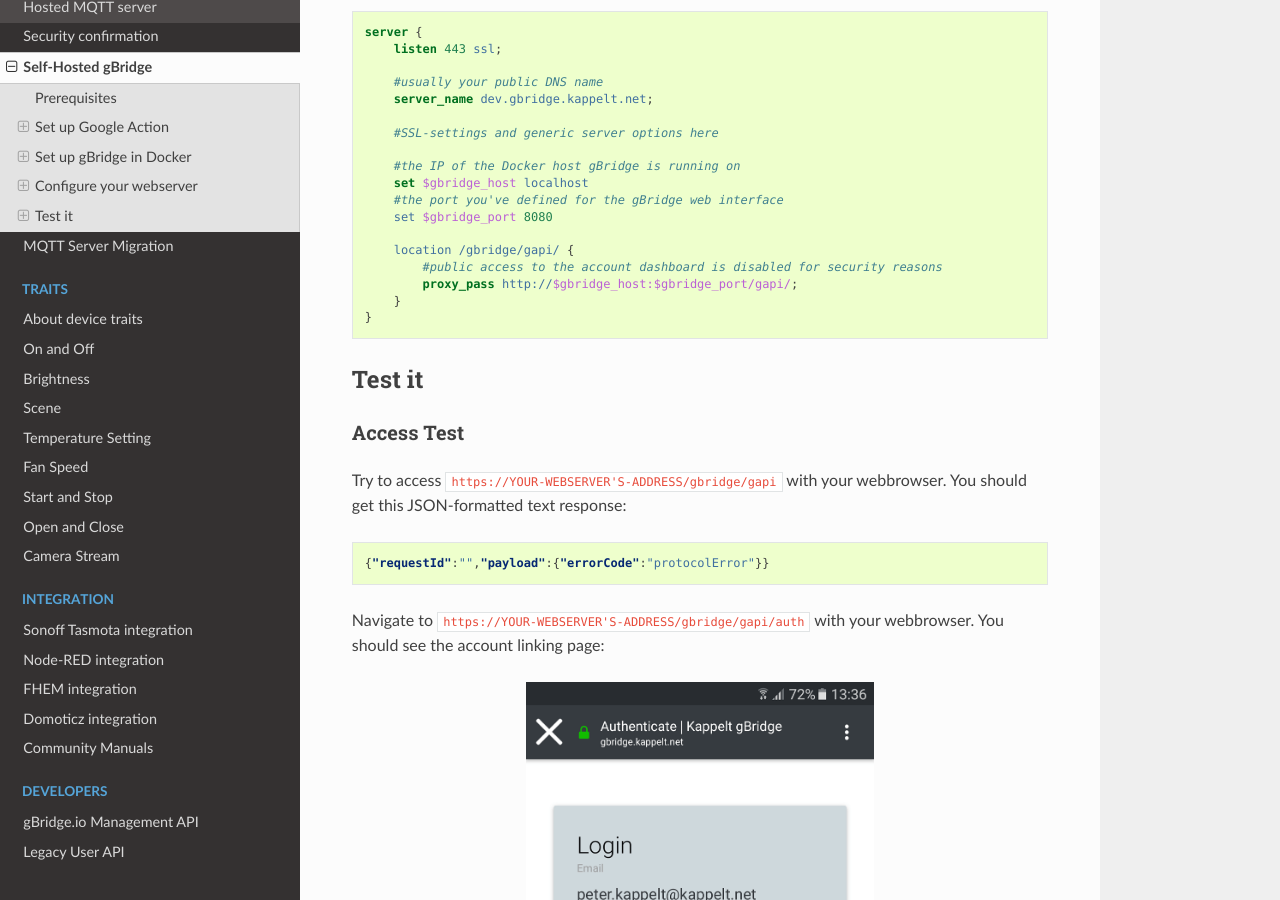
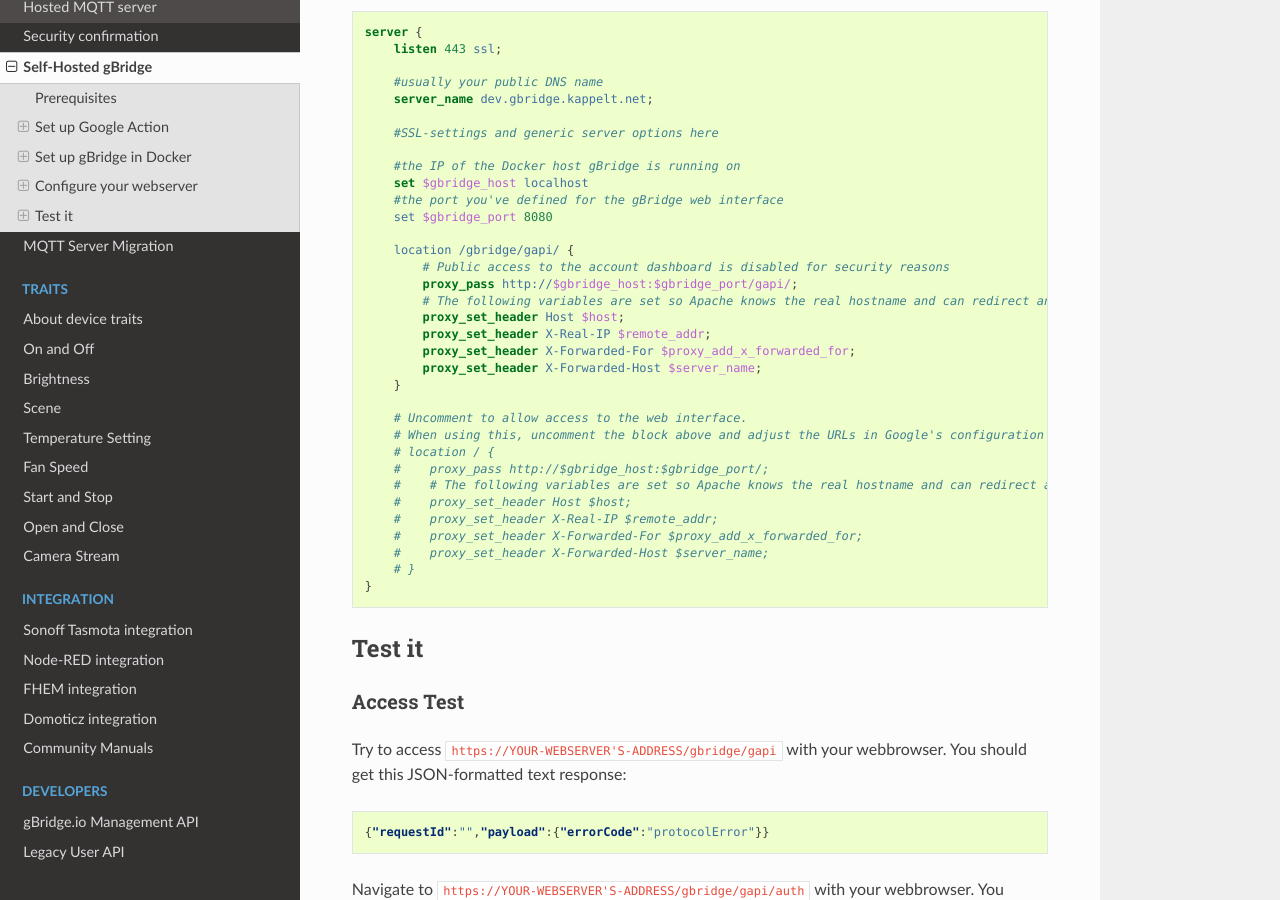
Before and after one commit to kservices/gBridge-doc, a Sphinx documentation site: the page built from source/selfHosted/hostItYourself.rst, in a window 1280 px wide and 900 px high, scrolled down 12954 px. Built offline with Sphinx 7.4.7 and the Read the Docs theme 2.0.0, drawn with Linux system fonts in a browser that asks for light colours.

Commit message:
Improved self-host NGINX config example
Added some proxy headers to the NGINX config example.
This allows the web interface to function when self-hosting.

```diff
--- a/source/selfHosted/hostItYourself.rst
+++ b/source/selfHosted/hostItYourself.rst
@@ -368,9 +368,25 @@ Your NGINX-Config may look similar to this.
         set $gbridge_port 8080
 
         location /gbridge/gapi/ {
-            #public access to the account dashboard is disabled for security reasons
+            # Public access to the account dashboard is disabled for security reasons
             proxy_pass http://$gbridge_host:$gbridge_port/gapi/;
+            # The following variables are set so Apache knows the real hostname and can redirect and resolve urls accordingly.
+            proxy_set_header Host $host;
+            proxy_set_header X-Real-IP $remote_addr;
+            proxy_set_header X-Forwarded-For $proxy_add_x_forwarded_for;
+            proxy_set_header X-Forwarded-Host $server_name;
         }
+
+        # Uncomment to allow access to the web interface.
+        # When using this, uncomment the block above and adjust the URLs in Google's configuration to remove the /gbridge/ prefix.
+        # location / {
+        #    proxy_pass http://$gbridge_host:$gbridge_port/;
+        #    # The following variables are set so Apache knows the real hostname and can redirect and resolve urls accordingly.
+        #    proxy_set_header Host $host;
+        #    proxy_set_header X-Real-IP $remote_addr;
+        #    proxy_set_header X-Forwarded-For $proxy_add_x_forwarded_for;
+        #    proxy_set_header X-Forwarded-Host $server_name;
+        # }
     }
 
 Test it
```
